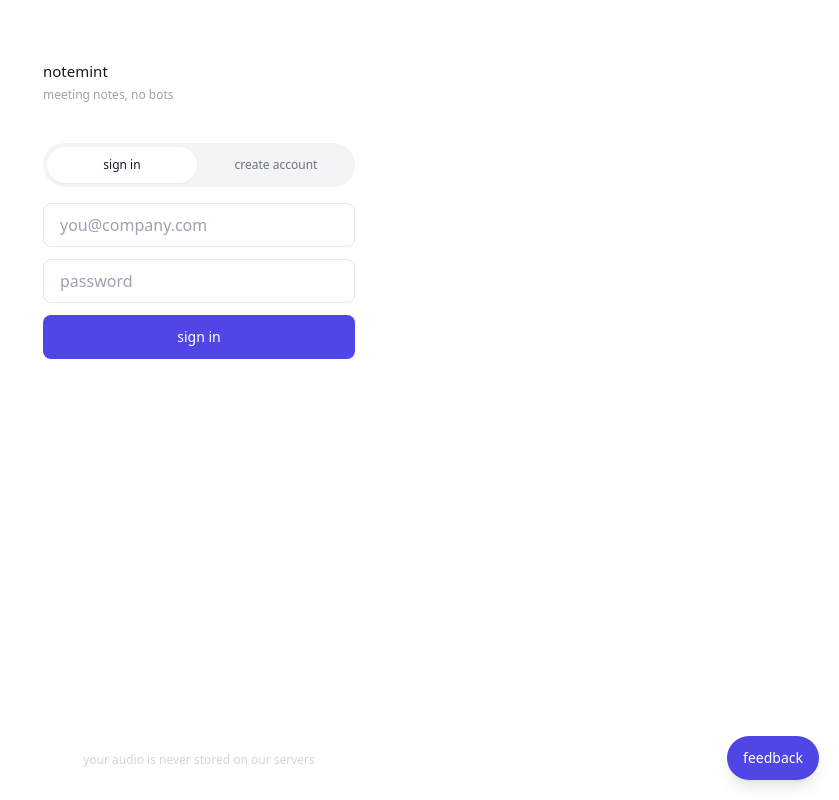
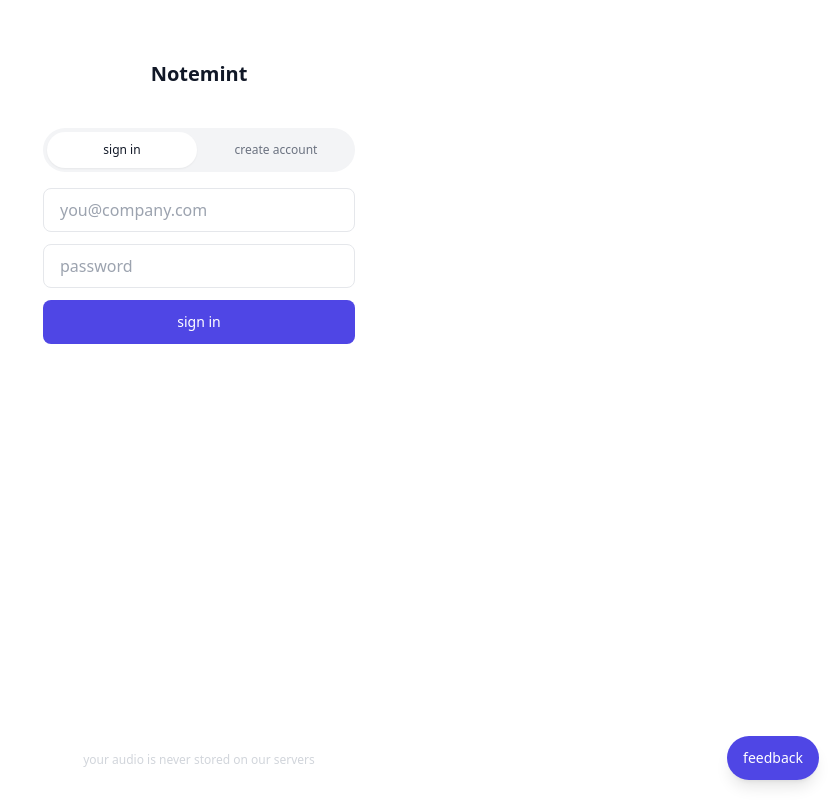
Before and after one commit to rishikeshmore18/Notemint, a React (Vite) app: page / in a window 1280 px wide. Shown: the whole page, without its empty margins (441-1280 px from the left). Built offline with nearby package versions, Linux system fonts and the light colour scheme; no server answers.

Commit message:
fix: simplify auth branding

```diff
--- a/src/screens/AuthCallbackScreen.jsx
+++ b/src/screens/AuthCallbackScreen.jsx
@@ -5,8 +5,7 @@ export default function AuthCallbackScreen({ status, title, message, onContinue
   return (
     <div className="min-h-screen bg-white">
       <div className="mx-auto flex min-h-screen w-full max-w-[360px] flex-col px-6">
-        <div className="mt-[60px] text-[15px] font-medium text-gray-900">notemint</div>
-        <p className="mt-1 text-xs text-gray-400">meeting notes, no bots</p>
+        <div className="mt-[60px] text-center text-xl font-semibold text-gray-900">Notemint</div>
 
         <div className="flex flex-1 flex-col items-center justify-center text-center">
           <div
--- a/src/screens/AuthScreen.jsx
+++ b/src/screens/AuthScreen.jsx
@@ -2,7 +2,7 @@ import { useEffect, useState } from 'react'
 import { resendSignupConfirmation, signIn, signUp } from '../lib/supabase'
 
 const EMAIL_CONFIRMATION_MESSAGE =
-  'Supabase email confirmation is enabled. Disable Confirm Email in Supabase to make signup instant.'
+  'check your email to confirm your account, then sign in'
 
 export default function AuthScreen({ initialEmail = '', initialError = null, onAuthenticated }) {
   const [mode, setMode] = useState('signin')
@@ -138,8 +138,7 @@ export default function AuthScreen({ initialEmail = '', initialError = null, onA
   return (
     <div className="min-h-screen bg-white">
       <div className="mx-auto flex min-h-screen w-full max-w-[360px] flex-col px-6">
-        <div className="mt-[60px] text-[15px] font-medium text-gray-900">notemint</div>
-        <p className="mb-10 mt-1 text-xs text-gray-400">meeting notes, no bots</p>
+        <div className="mb-10 mt-[60px] text-center text-xl font-semibold text-gray-900">Notemint</div>
 
         <div className="mb-4 rounded-full bg-gray-100 p-1">
           <div className="grid grid-cols-2 gap-1">
```
